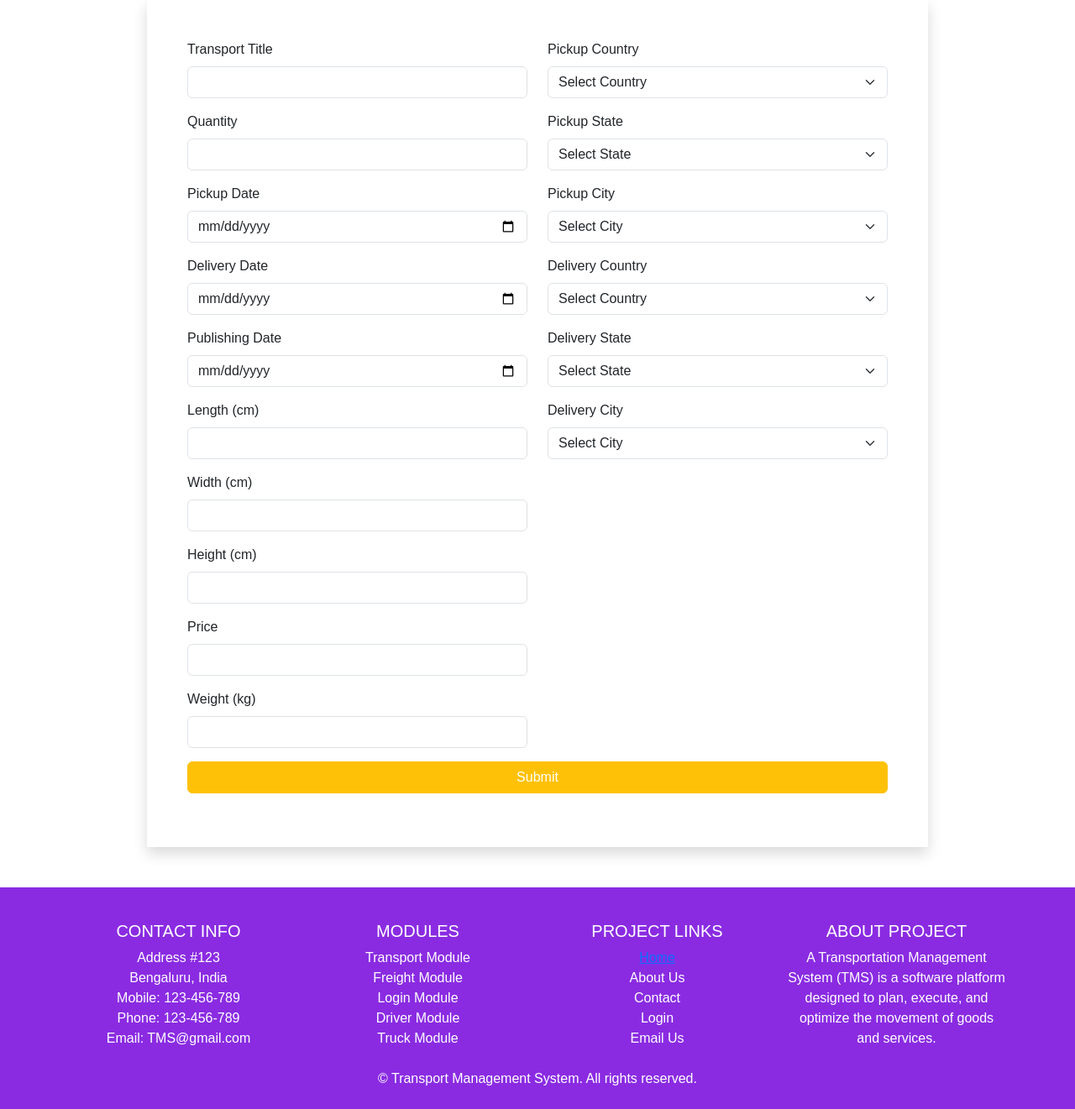
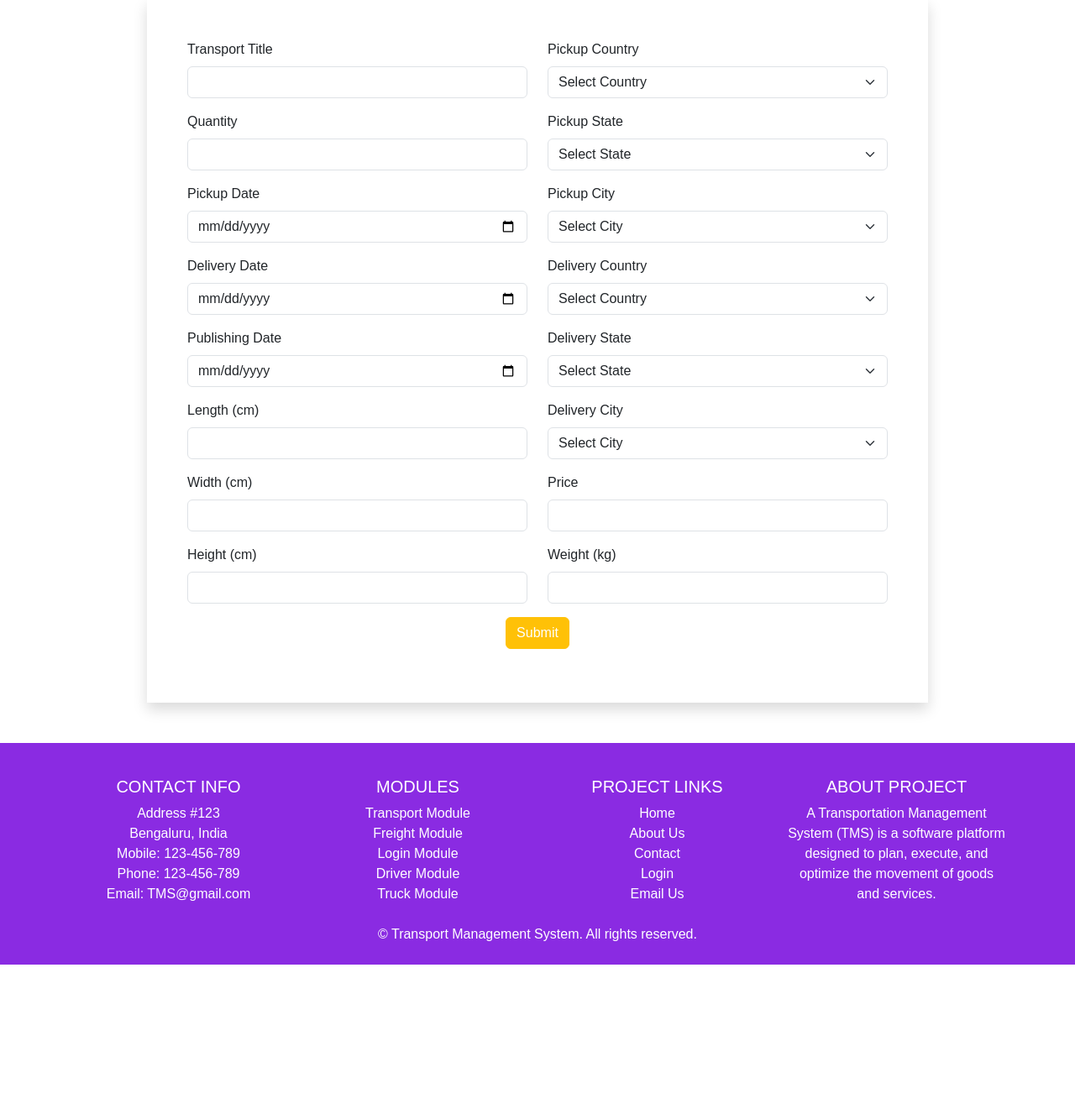
Before and after one commit to MadanReddy6/Transport-Management-System, a Flask app: page /freight in a window 1280 px wide. Shown: the part 189-1510 px from the top of the page at 84% size. After the commit the page ends 1338 px from the top, so only its background shows below. Run offline with Flask 3, Linux system fonts and the light colour scheme.

Commit message:
code updated

```diff
--- a/app.py
+++ b/app.py
@@ -215,21 +215,26 @@
         return jsonify({'msg': 'Failed to add transportation', 'error': str(err)}), 500
     return
 
+from flask import session
 
 @app.route('/archive_page')
 def archive_page():
     try:
+        user_id = session.get('user_id')
+        if not user_id:
+            return jsonify({'msg': 'User not logged in'}), 401
+
         page = request.args.get('page', 1, type=int)
         per_page = 3
         search = request.args.get('search', '', type=str)
 
         query = '''
-            SELECT t.transport_id, t.title,u.full_name,u.mobile_number,u.email, t.publishing_date, t.from_city, t.to_city, t.quantity, t.pickup_date, t.delivery_date, t.publishing_date, t.pickup_country, t.delivery_country, t.length_cm, t.width_cm, t.height_cm, t.price, t.weight_kg, t.image, t.pickup_address, t.drop_address, t.description
+            SELECT t.transport_id, t.title, u.full_name, u.mobile_number, u.email, t.publishing_date, t.from_city, t.to_city, t.quantity, t.pickup_date, t.delivery_date, t.publishing_date, t.pickup_country, t.delivery_country, t.length_cm, t.width_cm, t.height_cm, t.price, t.weight_kg, t.image, t.pickup_address, t.drop_address, t.description
             FROM Transport t
             JOIN User_Details u ON t.user_id = u.user_id
-            WHERE t.archive = 1
+            WHERE t.archive = 1 AND t.user_id = %s
         '''
-        params = []
+        params = [user_id]
         if search:
             wildcard_search = f'%{search}%'
             query += ' AND t.title LIKE %s'
@@ -244,7 +249,6 @@
     except Exception as e:
         print(f"Error: {e}")
         return jsonify({'msg': 'Failed to load archived transports', 'error': str(e)}), 500
-
 
 @app.route('/PlaceOrder_page/<int:transport_id>')
 def PlaceOrder_page(transport_id):
@@ -666,7 +670,7 @@
     if 'loggedin' not in session:
         flash('User not logged in', 'danger')
         return jsonify({'msg': 'User not logged in'}), 401
-
+    user_id = session['user_id']
     transport_id = request.form.get('transport_id')
     try:
         cursor.execute('UPDATE Transport SET archive = 0 WHERE transport_id = %s', (transport_id,))
--- a/templates/AddTransportation.html
+++ b/templates/AddTransportation.html
@@ -52,16 +52,7 @@
                         <input type="number" class="form-control" id="height_cm" name="height_cm">
                         <div class="error" id="height_cm_error"></div>
                     </div>
-                    <div class="mb-3">
-                        <label for="price" class="form-label">Price</label>
-                        <input type="number" class="form-control" id="price" name="price">
-                        <div class="error" id="price_error"></div>
-                    </div>
-                    <div class="mb-3">
-                        <label for="weight_kg" class="form-label">Weight (kg)</label>
-                        <input type="number" class="form-control" id="weight_kg" name="weight_kg">
-                        <div class="error" id="weight_kg_error"></div>
-                    </div>
+
 
 
                 </div>
@@ -111,10 +102,20 @@
                         </select>
                         <div class="error" id="DeliveryCity_error"></div>
                     </div>
+                    <div class="mb-3">
+                        <label for="price" class="form-label">Price</label>
+                        <input type="number" class="form-control" id="price" name="price">
+                        <div class="error" id="price_error"></div>
+                    </div>
+                    <div class="mb-3">
+                        <label for="weight_kg" class="form-label">Weight (kg)</label>
+                        <input type="number" class="form-control" id="weight_kg" name="weight_kg">
+                        <div class="error" id="weight_kg_error"></div>
+                    </div>
                 </div>
             </div>
-            <div class="d-grid">
-                <button type="submit" class="btn btn-warning text-white">Submit</button>
+            <div class="d-flex justify-content-center alert-danger ">
+                <button type="submit " class="btn btn-warning text-white">Submit</button>
             </div>
         </form>
         <div id="responseMessage" class="mt-3"></div>
--- a/templates/CarrierDB.html
+++ b/templates/CarrierDB.html
@@ -14,7 +14,7 @@
 <div class="d-flex flex-wrap justify-content-around align-items-center justify-content-center p-5">
     <div class="dashboard rounded-2"><a href="{{url_for('AllFreightInCarrier')}}"><img src="../static/images/lookup image.avif" alt=""></a></div>
      <!-- <div class="dashboard "><img src="../static/images/lookup image.avif" alt=""></div> -->
-     <div class="dashboard rounded-2"><a href="{{url_for('user_orders')}}">order placed </a></div>
+ {#    <div class="dashboard rounded-2"><a href="{{url_for('user_orders')}}">order placed </a></div>#}
 
 </div>
 
--- a/templates/base.html
+++ b/templates/base.html
@@ -143,10 +143,11 @@
                 </div>
                 <div class="col-12 col-md-3">
                     <h5 class="pt-3 text-white">PROJECT LINKS</h5>
-                    <p><a href="{{ url_for('index') }}" class="no-underline">Home</a></p>                    <p>About Us</p>
-                    <p>Contact</p>
-                    <p>Login</p>
-                    <p>Email Us</p>
+                    <p><a href="{{ url_for('index') }}" class="text-decoration-none text-white">Home</a></p>
+                    <p><a href="{{url_for('about')}}" class="text-decoration-none text-white">About Us</a></p>
+                    <p><a href="{{url_for('Contactus')}}" class="text-decoration-none text-white">Contact </a></p>
+                    <p><a href="{{url_for('Login')}}" class="text-decoration-none text-white">Login</a></p>
+                    <p><a href="{{url_for('Contactus')}}" class="text-decoration-none text-white">Email Us</a></p>
                 </div>
                 <div class="col-12 col-md-3">
                     <h5 class="pt-3 text-white" >ABOUT PROJECT</h5>
```
